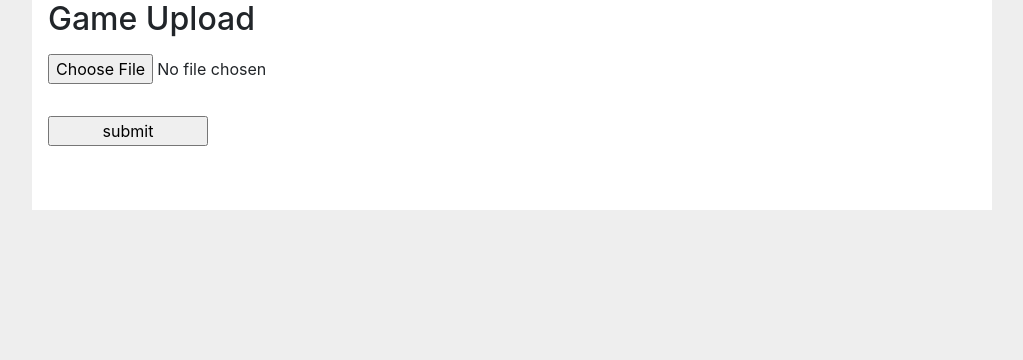
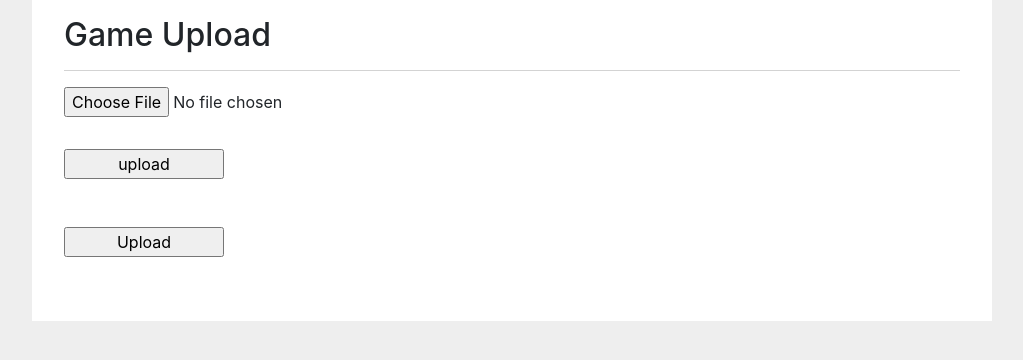
Before and after one commit to SquarerAtol/Easy-to-play-boardgames, a Flask app: page /game/upload in a window 1280 px wide. Shown: the part 64-424 px from the top of the page, without its empty margins (128-1151 px from the left). Run offline with Flask 3, Linux system fonts and the light colour scheme; parts of the project's set-up code (start-up, migrations or seed data) failed here and were passed over; some libraries are stand-ins or nearby versions.

Commit message:
game upload update 01

```diff
--- a/requirements.txt
+++ b/requirements.txt
@@ -1,4 +1,3 @@
-WTForms==3.0.0
 alembic==1.13.3
 attrs==24.2.0
 black==24.8.0
@@ -14,6 +13,7 @@ Flask-Login==0.6.3
 Flask-Mail==0.10.0
 Flask-Migrate==4.0.7
 Flask-SQLAlchemy==3.1.1
+Flask-Uploads==0.2.1
 Flask-WTF==1.2.1
 idna==3.10
 iniconfig==2.0.0
--- a/src/config.py
+++ b/src/config.py
@@ -6,7 +6,8 @@ basedir = Path(__file__).parent.parent
 class BaseConfig:
     SECRET_KEY = "ab963bce0f28acc2c3c50d84012c706469191863c901a074ec2de3b2b943"
     WTF_CSRF_SECRET_KEY = "9a1de57fcdd1a1ece57b50f7ccb80cfb065ad12f7774191a98febc0eefc3"
-    UPLOAD_FOLDER = str(Path(basedir, "src", "images"))
+    UPLOAD_FOLDER = str(Path(basedir, "src", "games"))
+
 
 
 class LocalConfig(BaseConfig):
--- a/src/crud/models.py
+++ b/src/crud/models.py
@@ -1,7 +1,6 @@
 from datetime import datetime
 
 from flask_login import UserMixin
-from sqlalchemy import Nullable
 from werkzeug.security import check_password_hash, generate_password_hash
 
 from src.app import db, login_manager
--- /dev/null
+++ b/src/game/__init__.py
@@ -0,0 +1 @@
+import src.game.models
--- /dev/null
+++ b/src/game/forms.py
@@ -0,0 +1,17 @@
+from flask_wtf.file import FileAllowed, FileField, FileRequired
+from flask_wtf.form import FlaskForm
+from wtforms.fields.simple import SubmitField
+
+
+class UploadGameForm(FlaskForm):
+	game = FileField(
+		validators=[
+			FileRequired("파일을 지정하세요"),
+			FileAllowed(['html', 'css', 'js', 'png', 'jpg', 'jpeg'], "지원되지 않는 파일 형식"),
+		],
+	)
+	submit = SubmitField("Upload")
+
+
+class DeleteForm(FlaskForm):
+	submit = SubmitField("Delete")
--- a/src/game/templates/game/upload.html
+++ b/src/game/templates/game/upload.html
@@ -1,9 +1,17 @@
 {% extends "home/base.html" %}
 {% block title %}Games{% endblock %}
 {%block content %}
-<h2>Game Upload</h2>
-<form method="post" enctype="multipart/form-data">
-	<p><input type="file" name="file"></p>
-	<p><input type="submit" value="submit"></p>
+<div class="p-3">
+<h2>Game Upload</h2><hr>
+<form action="{{ url_for('game.upload_file') }}" method="post" enctype="multipart/form-data">
+	{{ form.csrf_token }}
+	<p>
+		<input type="file" name="file" id="file" accrpt=".html,.css,.js,.png,.jpg,.jpeg">
+	</p>
+	<p><input type="submit" value="upload"></p>
 </form>
+{% for error in form.game.errors %}
+    <span style="color: red">{{ error }}</span>
+{% endfor %}
+    <p>{{ form.submit() }}</p>
 {% endblock %}
--- a/src/game/views.py
+++ b/src/game/views.py
@@ -1,20 +1,73 @@
-from flask import Blueprint, redirect, render_template, request, url_for
-from flask_login import login_required
+import os
+import zipfile
+from pathlib import Path
+
+from flask import (Blueprint, current_app, flash, redirect, render_template,
+                   send_from_directory, url_for)
+from flask_login import current_user, login_required
+from werkzeug.utils import secure_filename
+
+from src.app import db
+from src.crud.models import User
+from src.game.forms import DeleteForm, UploadGameForm
+from src.game.models import Game
 
 game = Blueprint("game", __name__, static_folder="static", template_folder="templates")
 
 
 @game.route('/')
 def index():
-	return render_template('game/index.html')
+	user_games = (
+		db.session.query(User, Game).join(Game).filter(User.id == Game.user_id).all()
+	)
+	delete_form = DeleteForm()
+
+	return render_template('game/index.html', user_games=user_games,
+						   delete_form=delete_form)
 
 
 @game.route('/upload', methods=['GET', 'POST'])
 # @login_required
 def upload_file():
-	if request.method == 'POST':
-		upload_file = request.files['file']
-		if upload_file.filename != '':
-			upload_file.save(upload_file.filename)
+	form = UploadGameForm()
+	if form.validate_on_submit():
+		upload_file = form.game.data
+
+		filename = secure_filename(upload_file.filename)
+		file_path = Path(current_app.config['UPLOAD_FOLDER'], filename)
+		upload_file.save(file_path)
+
+		user_game = Game(user_id=current_user.id, upload_path=filename)
+		db.session.add(user_game)
+		db.session.commit()
+		flash("File uploaded successfully!", "success")
+
+		if upload_file and upload_file.filename.lower().endswith(".zip"):
+			filename = secure_filename(upload_file.filename)
+			file_path = Path(current_app.config['UPLOAD_FOLDER'], filename)
+			upload_file.save(file_path)
+
+			# Extract ZIP
+			extract_folder = Path(current_app.config['UPLOAD_FOLDER'], filename.split(".")[0])
+			with zipfile.ZipFile(file_path, 'r') as zip_ref:
+				zip_ref.extractall(extract_folder)
+
+			os.remove(file_path)  # Remove the original ZIP file
+			flash("Game uploaded successfully!", "success")
+			return redirect(url_for("game.index", filename=filename.split(".")[0]))
 		return redirect(url_for('game.index'))
-	return render_template("game/upload.html")
+
+	return render_template("game/upload.html", form=form)
+
+
+# Route to display the uploaded game
+@game.route("/<filename>")
+def show_game(filename):
+	return send_from_directory(Path(current_app.config['UPLOAD_FOLDER'], filename),
+							   "home/index.html")
+
+
+# Serve the uploaded files
+@game.route('/uploads/<path:filename>')
+def download_file(filename):
+	return send_from_directory(current_app.config['UPLOAD_FOLDER'], filename)
--- a/src/home/templates/home/base.html
+++ b/src/home/templates/home/base.html
@@ -3,6 +3,7 @@
 
 <head>
 	<meta charset="UTF-8">
+	<meta name="viewport" content="with=device-width, intial-scale=1.0">
 	<title>{% block title %}ETPB{% endblock %} - Easy To Play Boardgames</title>
 	<link rel="stylesheet" href="{{ url_for('static', filename='css/bootstrap.min.css') }}">
 	<link rel="stylesheet" href="{{ url_for('static', filename='css/style.css') }}">
```
Also changed, not shown: src/game/models.py (added, +18 -0 lines).
